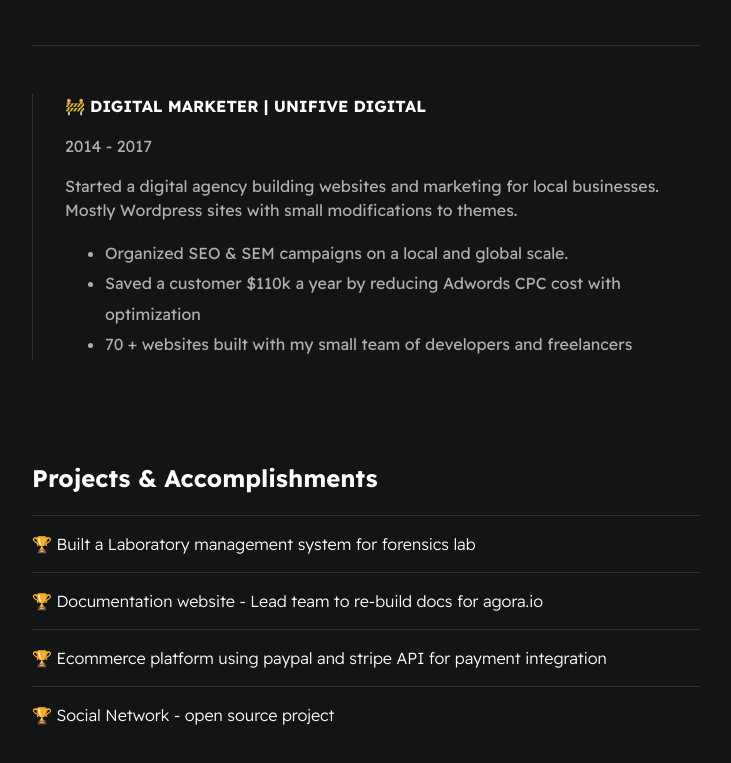
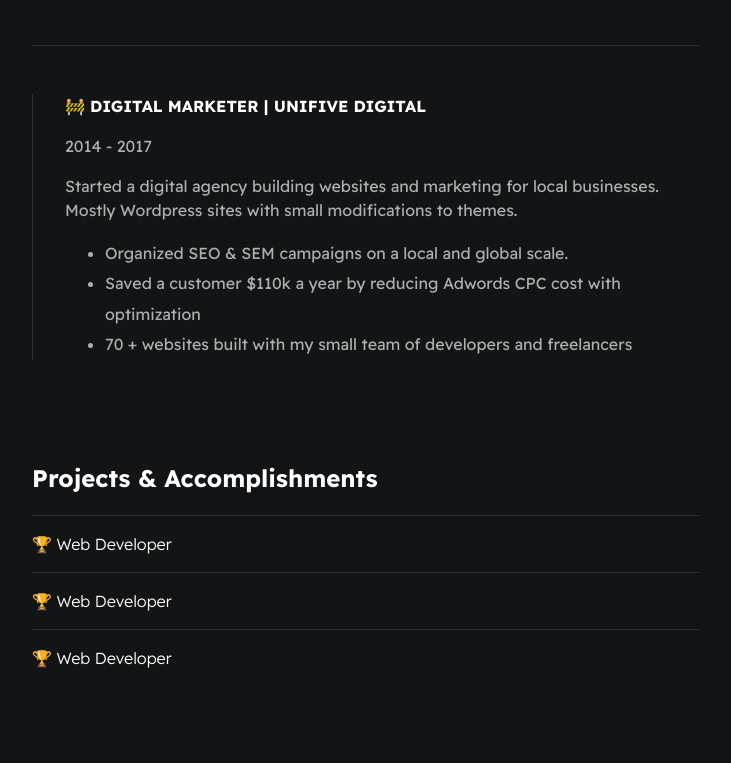
Before and after one commit to wjhall12/resume, a plain HTML site: page index.html in a window 1280 px wide. Shown: the part 2152-2915 px from the top of the page, without its empty margins (274-1005 px from the left). After the commit the page ends 2878 px from the top, so only its background shows below. Drawn offline with Linux system fonts and the light colour scheme.

Commit message:
Update index.html

```diff
--- a/index.html
+++ b/index.html
@@ -119,20 +119,18 @@
                 <h2>Projects & Accomplishments</h2>
 
                 <div class="card--project">
-                    <a href="project1.html"><span>🏆 </span>Built a Laboratory management system for forensics lab</a>
+                    <a href="https://www.thegoodmatchmaker.com/"><span>🏆 </span>Web Developer</a>
                 </div>
 
                 <div class="card--project">
-                    <a href="project1.html" ><span>🏆 </span>Documentation website - Lead team to re-build docs for agora.io</a>
+                    <a href="https://www.atlantaweststudios.com/" ><span>🏆 </span>Web Developer</a>
                 </div>
 
                 <div class="card--project">
-                    <a href="project1.html" ><span>🏆 </span>Ecommerce platform using paypal and stripe API for payment integration</a>
+                    <a href="https://www.etiphanyproductions.com/" ><span>🏆 </span>Web Developer</a>
                 </div>
 
-                <div class="card--project">
-                    <a href="project1.html"><span>🏆 </span>Social Network - open source project</a>
-                </div>
+
 
             </section>
 
```
